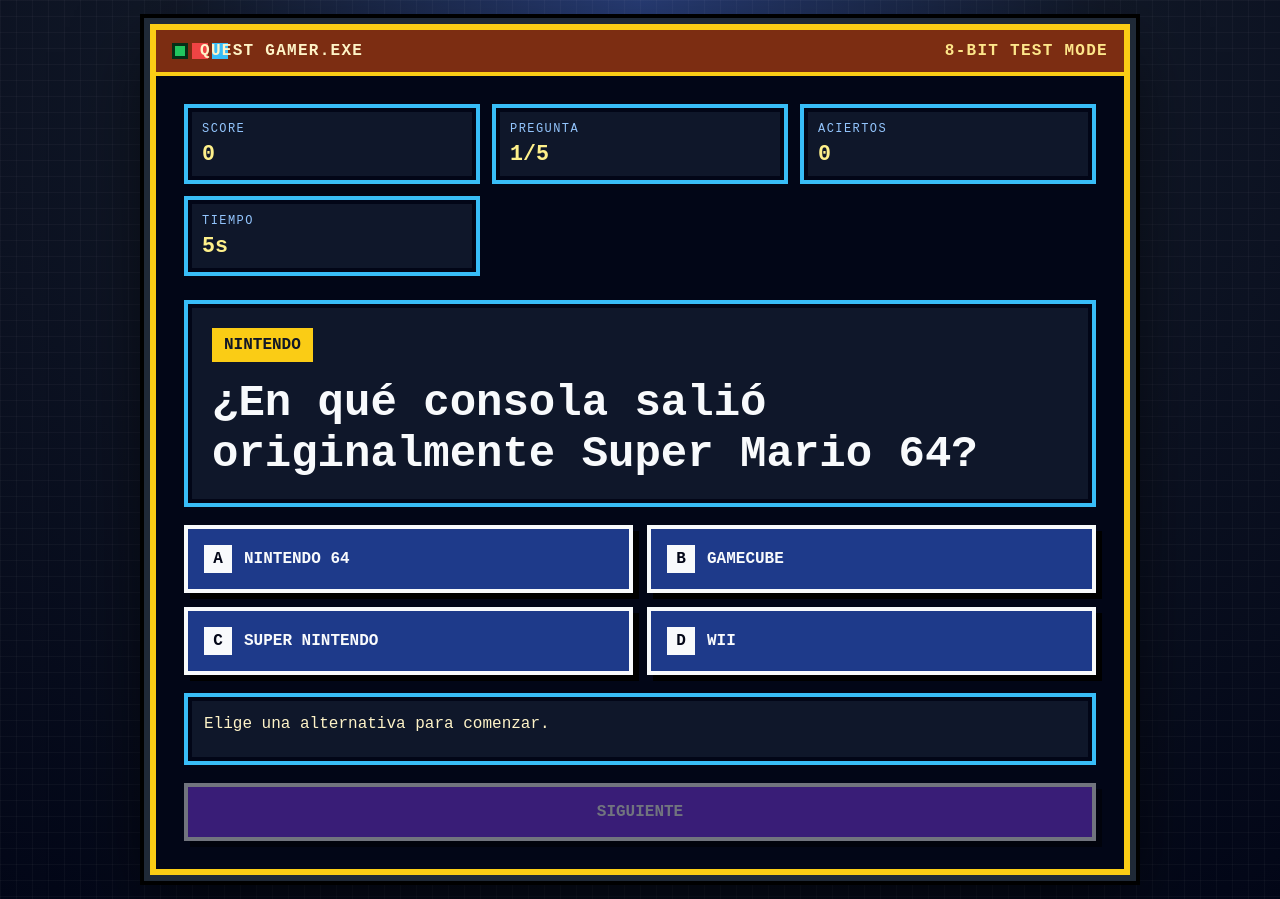
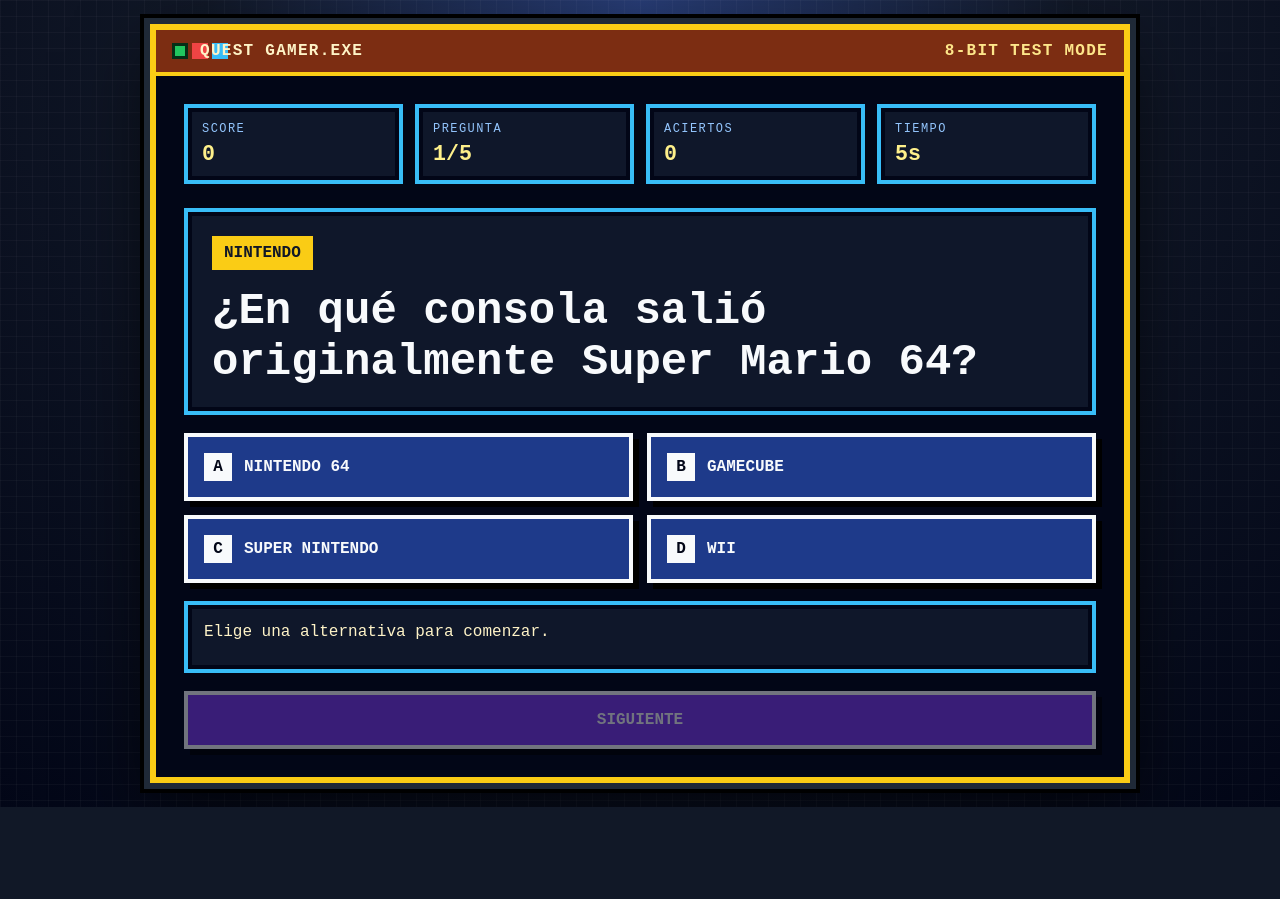
Before and after one commit to iSekro/Quest-Gamer, a React (Vite) app: page / in a window 1280 px wide. After the commit the page ends 807 px from the top, so only its background shows below. Built offline with nearby package versions, Linux system fonts and the light colour scheme.

Commit message:
Style timer in retro HUD

```diff
--- a/src/styles.css
+++ b/src/styles.css
@@ -74,7 +74,7 @@
 
 .hud {
   display: grid;
-  grid-template-columns: repeat(3, 1fr);
+  grid-template-columns: repeat(4, 1fr);
   gap: 12px;
   margin-bottom: 24px;
 }
@@ -103,6 +103,17 @@
 .hud strong {
   color: #fef08a;
   font-size: 1.35rem;
+}
+
+.timer-danger {
+  color: #f87171 !important;
+  animation: timer-blink 0.45s steps(2, end) infinite;
+}
+
+@keyframes timer-blink {
+  50% {
+    opacity: 0.25;
+  }
 }
 
 .question-card {
```
